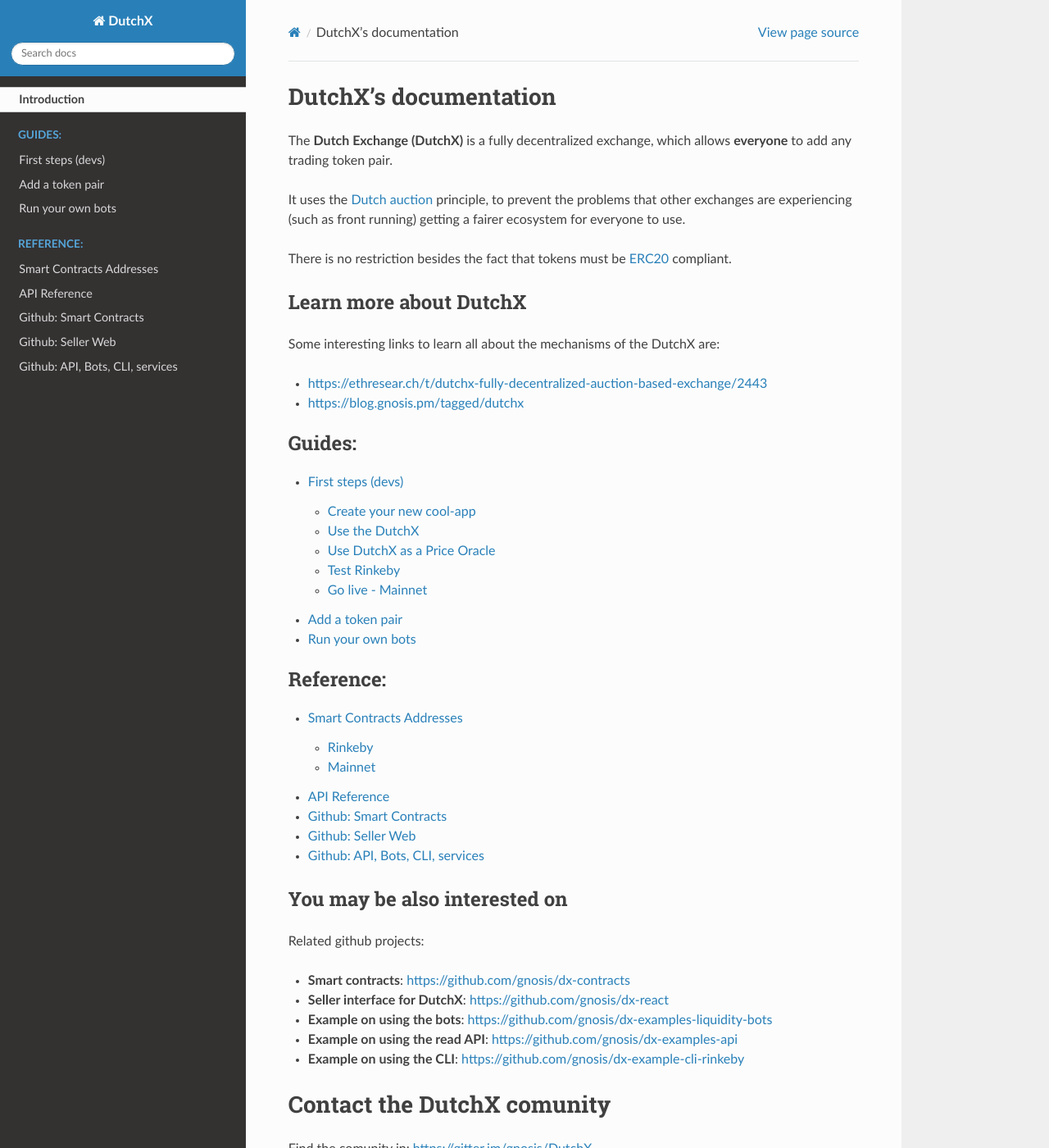
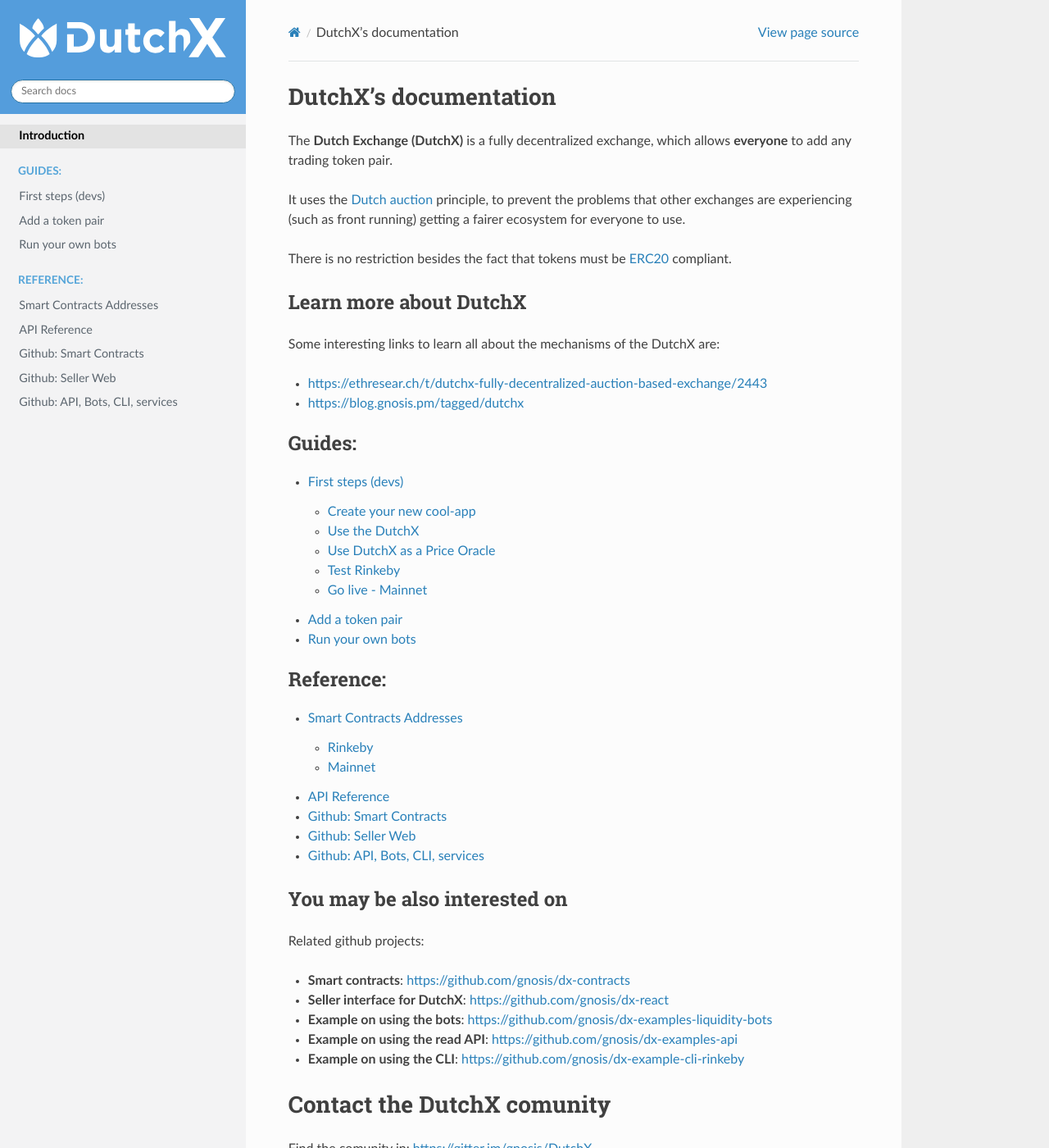
Before and after one commit to gnosis/dx-docs, a Sphinx documentation site: the page built from source/index.rst, in a window 1280 px wide and 1400 px high. Shown: the whole window at 82% size. Built offline with Sphinx 7.4.7 and the Read the Docs theme 2.0.0, drawn with Linux system fonts in a browser that asks for light colours.

Commit message:
Add basic layout and styles

```diff
--- /dev/null
+++ b/source/_templates/layout.html
@@ -0,0 +1,38 @@
+{% extends "!layout.html" %}
+  {% block footer %} {{ super() }}
+
+  <style>
+    /* Sidebar header (and topbar for mobile) */
+    .wy-side-nav-search, .wy-nav-top {
+      background: #549ddc;
+    }
+
+    /* Sidebar */
+    .wy-nav-side {
+      background: #f3f3f4;
+
+    }
+
+    .wy-nav-side a {
+      color: #5c666f;
+    }
+
+    .wy-menu-vertical a:hover {
+      background-color: white;
+    }
+
+    .wy-menu-vertical li.on a, .wy-menu-vertical li.current>a {
+      background-color: inherit;
+      color: black;
+    }
+
+    .wy-menu-vertical li.toctree-l1.current>a {
+      /*
+      border-bottom: solid 1px #c9c9c9;
+      border-top: solid 1px #c9c9c9;
+      */
+      border-bottom: none;
+      border-top: none;
+    }
+  </style>
+{% endblock %}
--- a/source/conf.py
+++ b/source/conf.py
@@ -83,6 +83,23 @@
 #
 # html_theme = 'alabaster'
 html_theme = 'sphinx_rtd_theme'
+html_logo = './_static/DutchX-logo.svg'
+html_theme_options = {
+    'canonical_url': '',
+    'analytics_id': '',
+    'logo_only': True,
+    'display_version': True,
+    'prev_next_buttons_location': 'bottom',
+    'style_external_links': False,
+    'vcs_pageview_mode': '',
+    # Toc options
+    'collapse_navigation': True,
+    'sticky_navigation': True,
+    'navigation_depth': 4,
+    'includehidden': True,
+    'titles_only': False
+}
+
 
 # Theme options are theme-specific and customize the look and feel of a theme
 # further.  For a list of options available for each theme, see the
```
Also changed, not shown: source/_static/DutchX-logo.svg (added).
